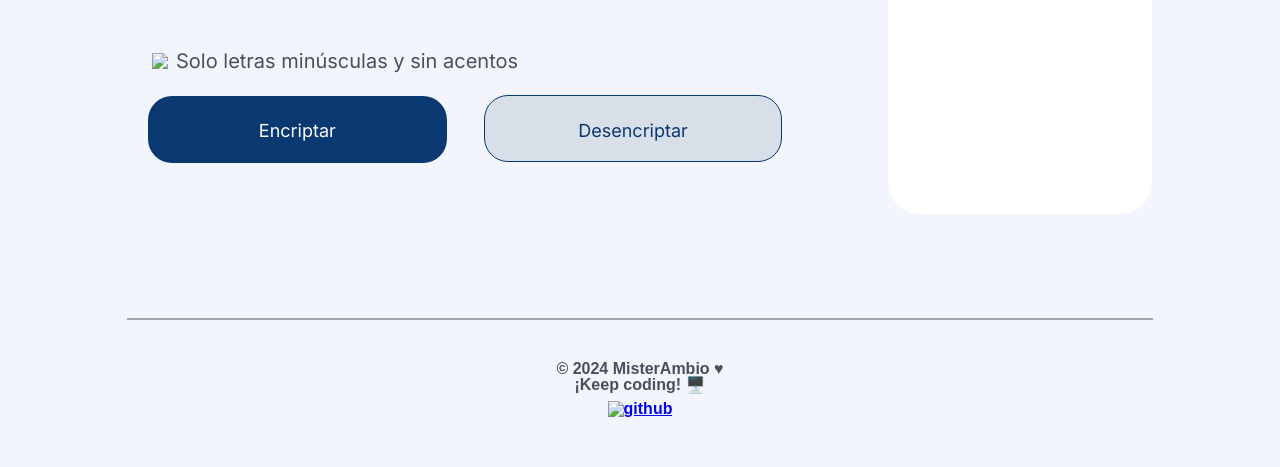
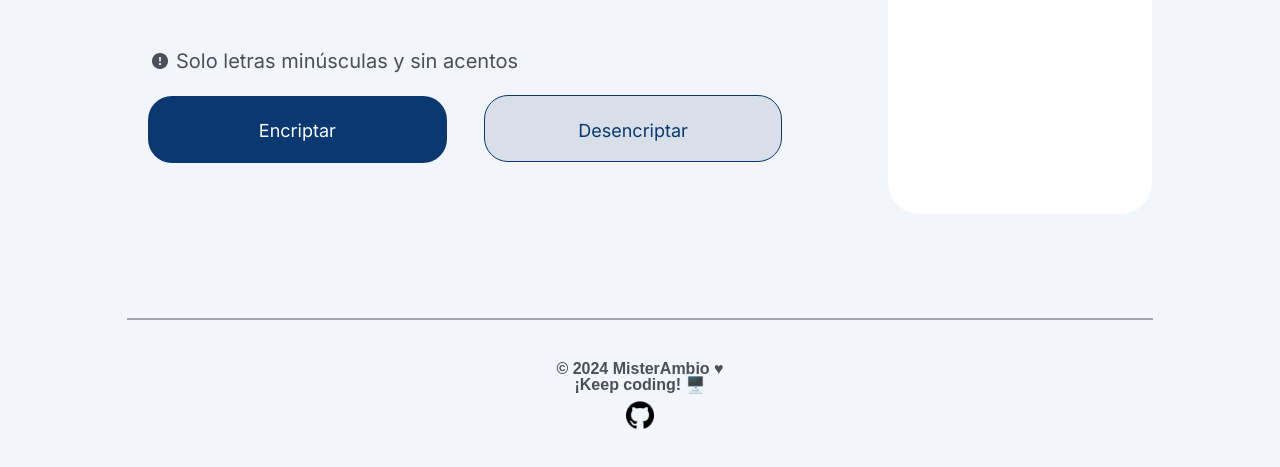
Before and after one commit to MisterAmbio/Encriptador-de-Texto-Alura, a plain HTML site: page index.html in a window 1280 px wide. Shown: the part 629-1096 px from the top of the page. Drawn offline with Linux system fonts and the light colour scheme.

Commit message:
Update index.html

```diff
--- a/index.html
+++ b/index.html
@@ -27,7 +27,7 @@
         <section class="main-container">
             <textarea id="textareaID" cols="30" rows="10" placeholder="Ingrese el texto aqui..."></textarea>
             <div class="info">
-                <img src="/img/ic_exclamation.png" class="icon" alt="icon" />
+                <img src="/img/icon.png" class="icon" alt="icon" />
                 <p>Solo letras minúsculas y sin acentos</p>
             </div>
             <div class="btn-box">
@@ -48,7 +48,7 @@
     <footer>
         <p>&copy 2024 MisterAmbio &hearts;</p>
         <p>¡Keep coding! 🖥️</p>
-        <a href="https://github.com/MisterAmbio" target="_blank"><img class="github" src="/img/github.png"
+        <a href="https://github.com/MisterAmbio" target="_blank"><img class="github" src="/img/github_icon.png"
                 alt="github"></a>
     </footer>
 </body>
```
